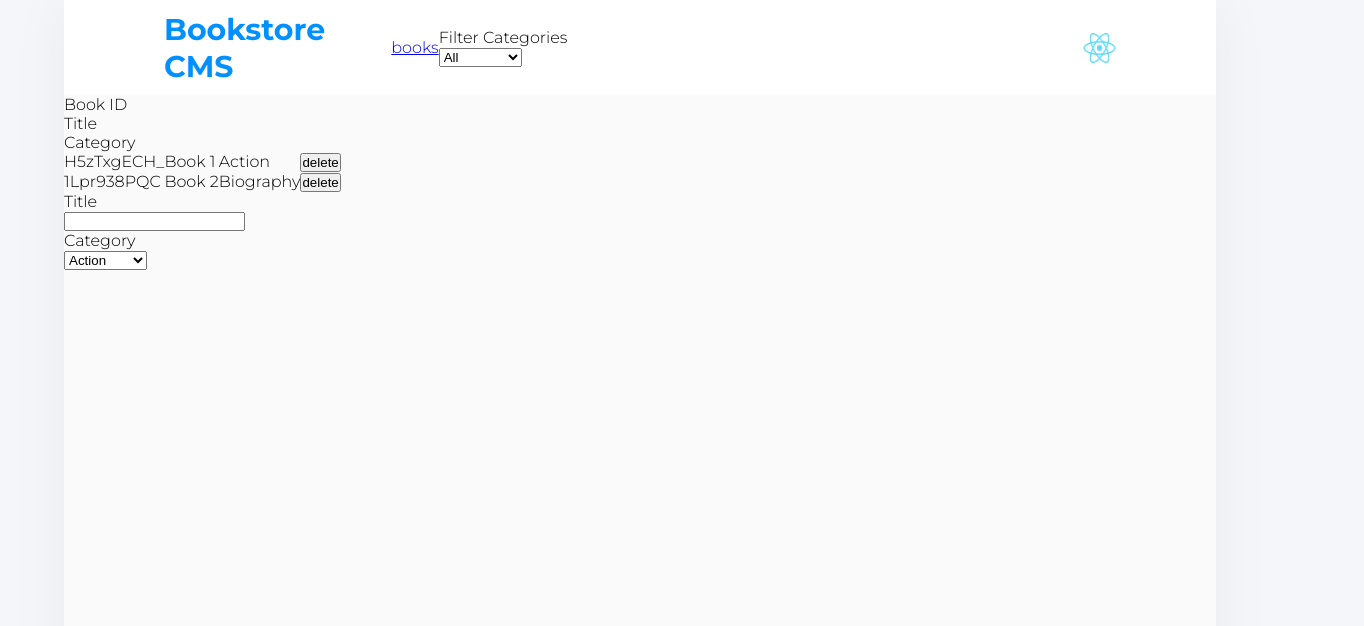
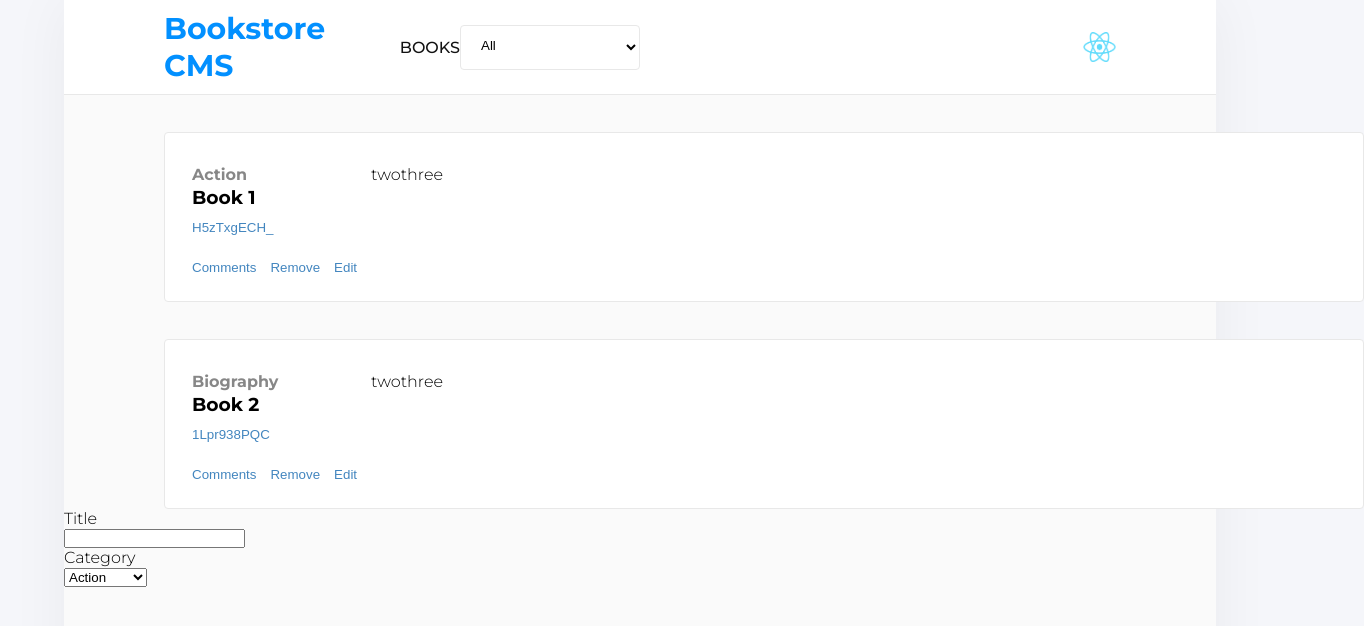
Before and after one commit to kenderb/redux_project_bookstore, a React (Create React App) app: page / in a window 1280 px wide. Shown: the top 626 px of the page, 1364 px wide, since content can reach past the window. Built offline with nearby package versions, Linux system fonts and the light colour scheme.

Commit message:
Add styling for the books containers

```diff
--- a/src/components/Books.js
+++ b/src/components/Books.js
@@ -1,17 +1,89 @@
 import React from 'react';
+import styled from 'styled-components';
 import PropTypes from 'prop-types';
+
+const BookWrapper = styled.div`
+display: flex;
+  width: 1200px;
+  height: 170px;
+  margin: 37px 100px 0;
+  padding: 32px 147px 26px 27px;
+  border-radius: 4px;
+  border: solid 1px var( --gray-border);
+  background-color: var(--white-two);
+`;
+
+const BlueTextButton = styled.button`
+  margin: 4px 14px 0 0;
+  font-weight: 300;
+  font-stretch: normal;
+  font-style: normal;
+  line-height: normal;
+  letter-spacing: normal;
+  color: var(--cool-blue);
+  background-color: transparent;
+  border:none;
+  &:focus {
+    outline:none;
+    transform: scale(1.1)
+  }
+`;
+
+const HeaderBookWrapper = styled.div`
+  line-height:1.8em;
+`;
+const TitleBookWrapper = styled.div`
+  display:flex;
+  flex-direction: column;
+`;
+
+const Category = styled.div`
+  opacity: 0.5;
+  font-weight: bold;
+  font-stretch: normal;
+  font-style: normal;
+  line-height: normal;
+  letter-spacing: normal;
+  color: var(--black-two);
+`;
+
+const FooterBookWrapper = styled.div`
+  display:flex;
+  justify-content: space-between;
+  margin-top: auto;
+`;
 
 const Books = ({
   id, title, category, onRemoveBook,
 }) => (
-  <tr>
-    <td>{id}</td>
-    <td>{title}</td>
-    <td>{category}</td>
-    <td>
-      <button type="button" onClick={() => onRemoveBook(id)}>delete</button>
-    </td>
-  </tr>
+  <BookWrapper>
+    <TitleBookWrapper>
+      <HeaderBookWrapper>
+        <Category>{category}</Category>
+        <h3>
+          {title}
+        </h3>
+        <BlueTextButton>
+          {id}
+        </BlueTextButton>
+      </HeaderBookWrapper>
+      <FooterBookWrapper>
+        <BlueTextButton>
+          Comments
+        </BlueTextButton>
+        <BlueTextButton type="button" onClick={() => onRemoveBook(id)}>Remove</BlueTextButton>
+        <BlueTextButton>
+          Edit
+        </BlueTextButton>
+      </FooterBookWrapper>
+    </TitleBookWrapper>
+    <div>
+      two
+    </div>
+    <div>
+      three
+    </div>
+  </BookWrapper>
 );
 
 Books.propTypes = {
--- a/src/components/CategoryFilter.js
+++ b/src/components/CategoryFilter.js
@@ -1,18 +1,27 @@
 import React from 'react';
+import styled from 'styled-components';
 import PropTypes from 'prop-types';
 
+const Select = styled.select`
+  width: 180px;
+  height: 45px;
+  padding: 6px 15px 9px 16px;
+  border-radius: 4px;
+  border: solid 1px var(--gray-border);
+  background-color: var(--white-two);
+  &:focus {
+    outline: none;
+  }
+`;
 const categoryList = [
   'Action', 'Biography', 'History', 'Horror', 'Kids', 'Learning', 'Sci-Fi',
 ];
 
 const CategoryFilter = ({ onChange }) => (
   <div>
-    <label htmlFor="filter">
-      Filter Categories
-      <select id="filter" onChange={e => onChange(e.target.value)}>
-        {['All', ...categoryList].map(cat => (<option key={cat} value={cat}>{cat}</option>))}
-      </select>
-    </label>
+    <Select id="filter" onChange={e => onChange(e.target.value)}>
+      {['All', ...categoryList].map(cat => (<option key={cat} value={cat}>{cat}</option>))}
+    </Select>
   </div>
 );
 
--- a/src/containers/BooksList.js
+++ b/src/containers/BooksList.js
@@ -12,7 +12,8 @@ const Navbar = styled.div`
   width: 100%;
   display: flex;
   justify-content: space-between;
-  background-color: var(--white-2);
+  border-bottom: solid 1px var( --gray-border);
+  background-color: var(--white-two);
   padding: 10px 100px;
 `;
 
@@ -40,6 +41,13 @@ const Image = styled.img`
   height: 30px;
 `;
 
+const Item = styled.p`
+  text-transform: uppercase;
+  text-decoration: none;
+  font-weight: 400;
+  color: var(--black-two);
+`;
+
 const BooksList = ({
   books, filter, changeFilter, removeBook,
 }) => {
@@ -62,22 +70,13 @@ const BooksList = ({
         <Navbar>
           <WrapperLeft>
             <Title>Bookstore CMS</Title>
-            <a href="/">books</a>
+            <Item>books</Item>
             <CategoryFilter onChange={handleFilterChange} />
           </WrapperLeft>
           <WrapperRight>
             <Image src={reactIcon} alt="" />
           </WrapperRight>
         </Navbar>
-        <div>
-          <div>Book ID</div>
-        </div>
-        <div>
-          <div>Title</div>
-        </div>
-        <div>
-          <div>Category</div>
-        </div>
       </div>
       <div>
         {
--- a/src/index.css
+++ b/src/index.css
@@ -7,16 +7,19 @@
 
 :root {
   box-sizing: border-box;
+
   --bubble-gum-pink: #ff5ab7;
+  --gray-border: #e8e8e8;
   --black: #1e1e1e;
+  --black-two: #121212;
   --medium-blue: #307bbe;
   --white: #fafafa;
-  --white-2: #ffffff;
+  --white-two: #fff;
   --pinkish-grey: #c4c4c4;
   --pale-grey: #f5f6fa;
   --dodger-blue: #379cf6;
   --azure: #0290ff;
-  --warm-grey: #888888;
+  --warm-grey: #888;
   --cool-blue: #4386bf;
 }
 
```
